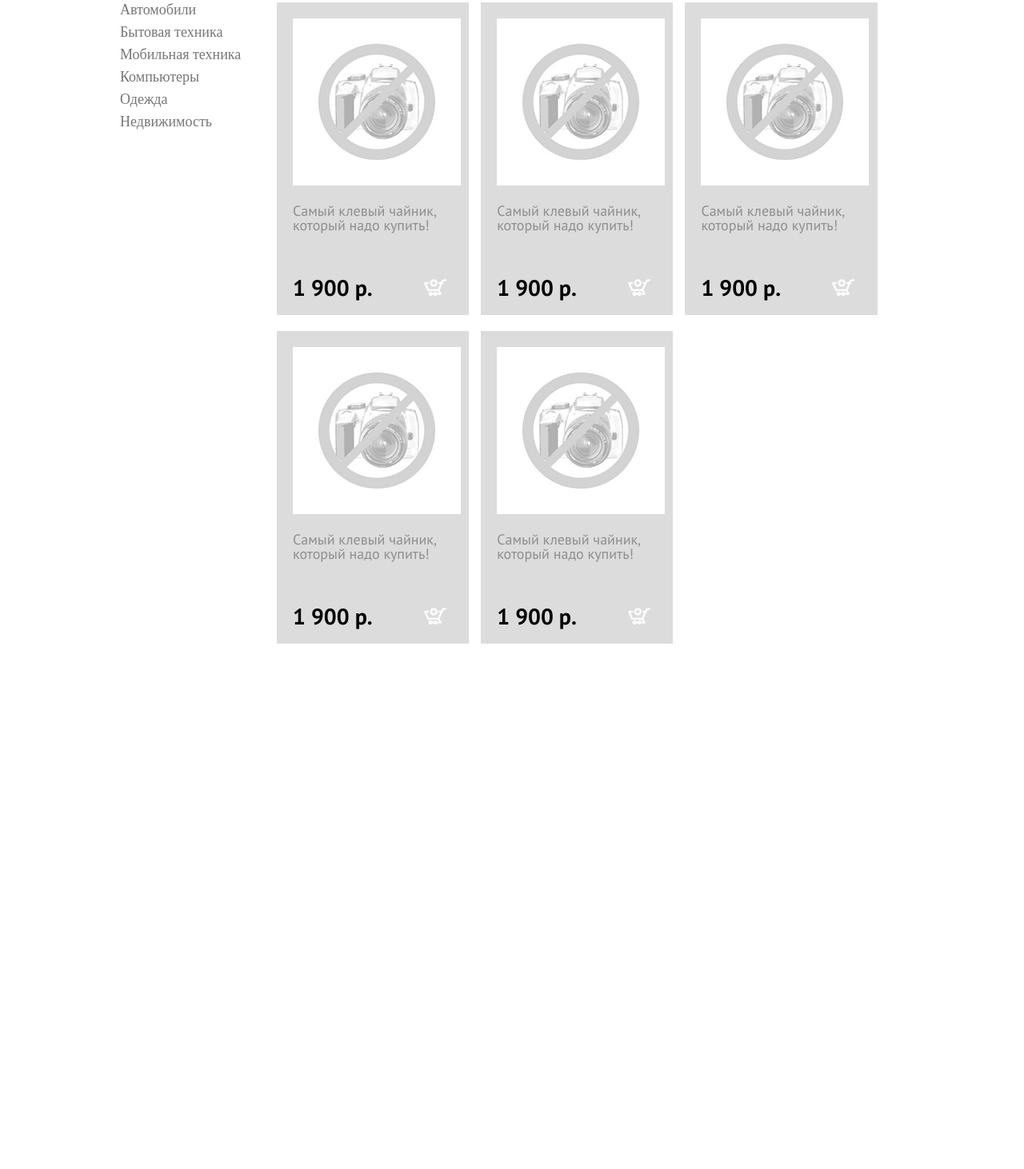
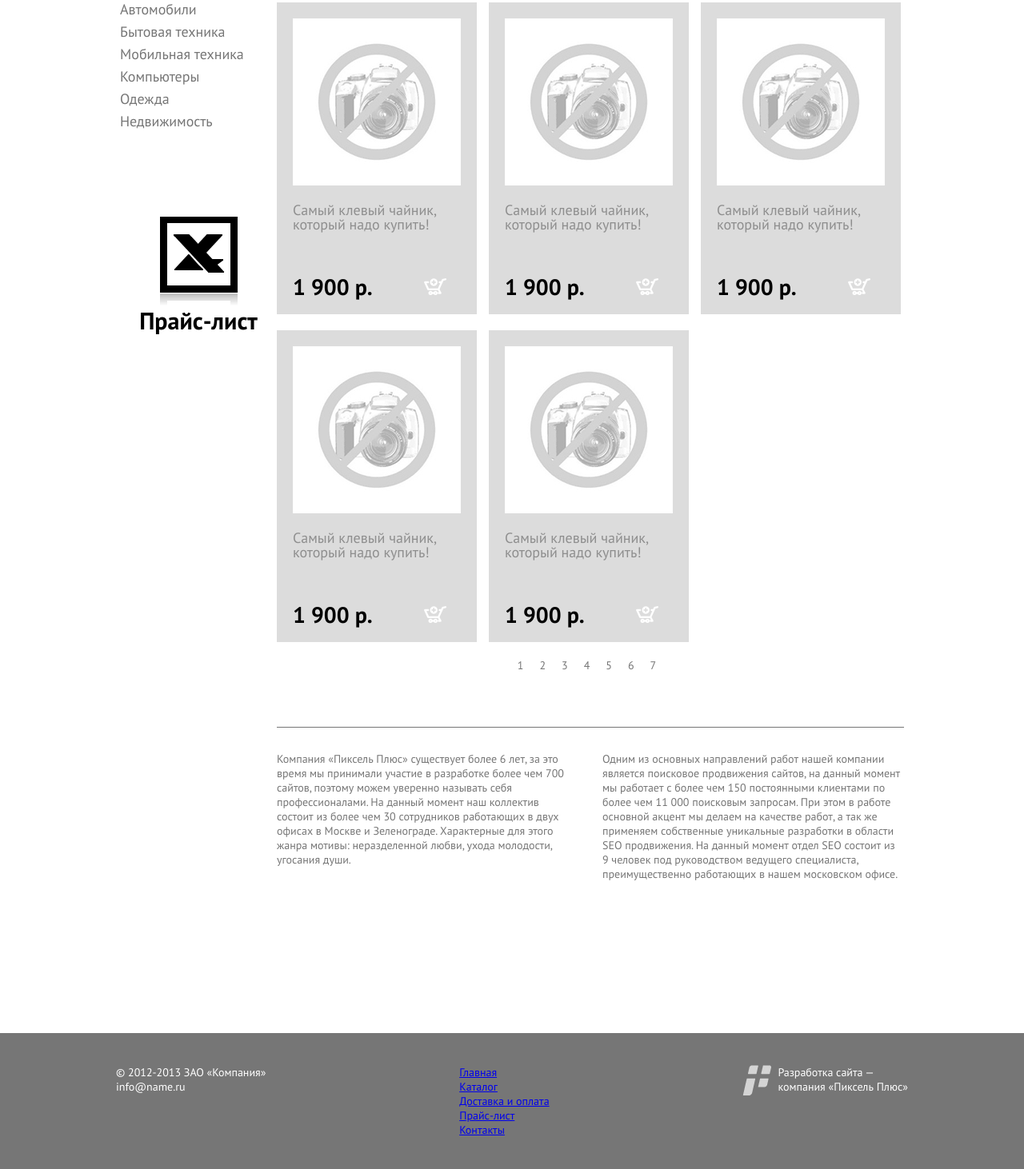
Before and after one commit to antiss11/web-development-practice, a plain HTML site: page shop/main.html in a window 1280 px wide. Shown: the part 755-2217 px from the top of the page at 80% size. Before the commit the page ends 1580 px from the top, so only its background shows below. Drawn offline with Linux system fonts and the light colour scheme.

Commit message:
Доделан фронтэнд главной страницы

```diff
--- a/shop/main.html
+++ b/shop/main.html
@@ -11,11 +11,11 @@
 <body>
   <header class="header">
     <div class="container">
-      <div class="company_label">
-          <div class="company_label__logo"></div>
-          <div class="company_label__description">
-              <p class="company_label__title">Название компании</p>
-              <p class="company_label__slogan">самая клевая компания</p>
+      <div class="company-label">
+          <div class="company-label__logo"></div>
+          <div class="company-label__description">
+              <p class="company-label__title">Название компании</p>
+              <p class="company-label__slogan">самая клевая компания</p>
           </div>
       </div>
       <div class="feedback">
@@ -91,6 +91,12 @@
           <li class="item_container"><a href="javascript:void(0)" class="categories-list__first-level-item">Недвижимость</a></li>
         </ul>
       </nav>
+      <div class="pricelist__container">
+        <a href="javascript:void(0)" class="pricelist__url">
+          <img class="pricelist__image" src="images/ms-excel.png" alt="Прайс-лист">
+        </a>
+        <p class="pricelist__decription">Прайс-лист</p>
+      </div>
     </aside>
 
     <main class="main">
@@ -144,10 +150,69 @@
         <p class="product__price">1 900 р.</p>
         <div class="product__basket"><a href="javascript:void(0)" class="basket__link"></a></div>
       </div>
+
+      <nav class="main__nav">
+        <ul class="nav__list">
+          <li><a href="javascript:void(0)" class="page__num">1</a></li>
+          <li><a href="javascript:void(0)" class="page__num">2</a></li>
+          <li><a href="javascript:void(0)" class="page__num">3</a></li>
+          <li><a href="javascript:void(0)" class="page__num">4</a></li>
+          <li><a href="javascript:void(0)" class="page__num">5</a></li>
+          <li><a href="javascript:void(0)" class="page__num">6</a></li>
+          <li><a href="javascript:void(0)" class="page__num">7</a></li>
+        </ul>
+      </nav>
     </main>
-
   </div>
 
-  <script src="sliderCode.js"></script>
+  <div class="container-about-us">
+    <article class="about-us">
+      <section class="about-us__company">
+        Компания &laquo;Пиксель Плюс&raquo; существует более 6 лет, за это время мы принимали участие в разработке
+        более чем 700 сайтов, поэтому можем уверенно называть себя профессионалами. На данный момент наш коллектив
+        состоит из более чем 30 сотрудников работающих в двух офисах в Москве и Зеленограде. Характерные для этого
+        жанра мотивы: неразделенной любви, ухода молодости, угосания души.
+      </section>
+      <section class="about-us__company">
+        Одним из основных направлений работ нашей компании является поисковое продвижения сайтов, на данный момент мы
+        работает с более чем 150 постоянными клиентами по более чем 11 000 поисковым запросам. При этом в работе основной
+        акцент мы делаем на качестве работ, а так же применяем собственные уникальные разработки в области SEO продвижения.
+        На данный момент отдел SEO состоит из 9 человек под руководством ведущего специалиста, преимущественно работающих в
+        нашем московском офисе.
+      </section>
+    </article>
+  </div>
+
+  <footer class="footer">
+    <div class="footer__container">
+      <section class="years-email">
+        <p>&copy; 2012-2013 ЗАО &laquo;Компания&raquo;</p>
+        <p>info&commat;name.ru</p>
+      </section>
+      <nav class="footer__nav">
+        <ul>
+          <li><a class="footer__nav-item" href="javascript:void(0)">Главная</a></li>
+          <li><a class="footer__nav-item" href="javascript:void(0)">Каталог</a></li>
+          <li><a class="footer__nav-item" href="javascript:void(0)">Доставка и оплата</a></li>
+          <li><a class="footer__nav-item" href="javascript:void(0)">Прайс-лист</a></li>
+          <li><a class="footer__nav-item" href="javascript:void(0)">Контакты</a></li>
+        </ul>
+      </nav>
+      <section class="site-development">
+        <figure class="site-development__fig">
+          <img src="images/company.png" alt="Компания">
+          <figcaption class="site-development__description">
+            <span class="underline">Разработка сайта</span> &mdash; <br> компания &laquo;Пиксель Плюс&raquo;
+          </figcaption>
+        </figure>
+      </section>
+    </div>
+  </footer>
+
+
+
+
+
+  <script src="jsCode.js"></script>
 </body>
 </html>
--- a/shop/styles.css
+++ b/shop/styles.css
@@ -57,8 +57,8 @@ header {
     max-width: 980px;
     display: flex;
     margin: 0 auto;
+    position: relative;
     justify-content: space-between;
-    position: relative;
 }
 
 
@@ -68,12 +68,12 @@ header {
     background-color: #DCDCDC;
 }
 
-.company_label {
+.company-label {
     display: flex;
     font-family: 'PT Sans', sans-serif;
 }
 
-    .company_label__description {
+    .company-label__description {
         display: flex;
         flex-flow: column wrap;
         justify-content: space-between;
@@ -81,23 +81,23 @@ header {
     }
 
 
-    .company_label__logo {
+    .company-label__logo {
         width: 100px;
         height: 100px;
         background: #767676;
     }
 
-    .company_label__title {
+    .company-label__title {
         font-size: 24px;
         font-weight: bold;
     }
 
-    .company_label__description {
+    .company-label__description {
         margin: 5px 15px 15px;
         width: 150px;
     }
 
-    .company_label__slogan {
+    .company-label__slogan {
         font-size: 14px;
     }
 
@@ -170,10 +170,7 @@ header {
 }
 
 .slider {
-    /*max-width: 980px;*/
-    background: no-repeat url("images/1.png");
-    /*background-size: 80%;*/
-    background-position: 50% -20px;
+    background: no-repeat url("images/1.png") 50% -20px;
     margin: 0 auto;
     height: 400px;
 }
@@ -183,8 +180,6 @@ header {
     margin: 0 auto;
     display: block;
     transition: opacity 1s ease-in;
-    /*position: absolute;*/
-    /*width: 130%;*/
 }
 
 .slide:not(.active) {
@@ -211,14 +206,12 @@ header {
     background-image: url(images/arrow.png);
     width: 34px;
     height: 61px;
-    /*display: block;*/
     position: relative;
     top: 50%;
     cursor: pointer;
 }
 
 .slider__button.next {
-    /*float: right;*/
     transform: rotate(180deg);
 }
 
@@ -266,9 +259,11 @@ header {
 }
 
 .aside {
+    font-family: "PT Sans", sans-serif;
     margin-top: 20px;
-    float: left;
     width: 20%;
+    display: flex;
+    flex-direction: column;
 }
 
 .categories__second-level-list {
@@ -292,22 +287,32 @@ header {
 
 
 .main {
-    float: right;
+    font-family: "PT Sans", sans-serif;
     margin-top: 20px;
     width: 80%;
+    display: grid;
+    grid-template-columns: repeat(3, 1fr);
+    grid-template-rows: repeat(2, 1fr) auto;
 }
+
+.main:after {
+    content: " ";
+    flex: auto;
+}
+
+
 
 .product {
     padding: 20px;
-    width: calc(30% - 20px - 15px);
     float: left;
     background-color: #DCDCDC;
     margin-bottom: 20px;
     margin-right: 15px;
 }
 
+
+
 .product__info {
-    font-family: "PT Sans", sans-serif;
     font-size: 18px;
     color: #8E8E8E;
     margin: 20px 0 55px;
@@ -332,3 +337,91 @@ header {
 .visible {
     display: block;
 }
+
+.pricelist__container {
+    margin-top: 110px;
+    display: flex;
+    flex-direction: column;
+    align-items: center;
+    font-family: "PT Sans", sans-serif;
+    font-weight: bold;
+    font-size: 30px;
+    align-content: center;
+}
+
+.main__nav {
+    width: 100%;
+    grid-row: 3/4;
+    grid-column: 2/3;
+}
+
+.nav__list {
+    display: flex;
+    justify-content: center;
+}
+
+.page__num {
+    text-decoration: none;
+    font-family: "PT Sans", sans-serif;
+    font-size: 14px;
+    color: #767676;
+    margin-right: 20px;
+}
+
+.page__num:hover {
+    color: #000;
+    font-size: 16px;
+}
+
+.container-about-us {
+    max-width: 980px;
+    margin: 70px auto 0;
+    display: flex;
+    justify-content: flex-end;
+}
+
+.about-us {
+    width: calc(80 * 980px / 100);
+    display: flex;
+    justify-content: space-between;
+    color: #767676;
+    font: 14px normal, "PT Sans", sans-serif;
+    border-top: 1px solid;
+    padding-top: 30px;
+}
+
+.about-us__company {
+    width: calc(50% - 15px);
+}
+
+.footer {
+    background: var(--brand-color);
+    color: #fff;
+    margin-top: 190px;
+    font: 14px normal, "PT Sans", sans-serif;
+    padding: 40px 0;
+}
+
+.footer__container {
+    max-width: 990px;
+    margin: 0 auto;
+    display: flex;
+    justify-content: space-between;
+}
+}
+
+.footer__nav-item {
+    color: #fff;
+    display: inline-block;
+    text-decoration: none;
+    border-bottom: 1px solid;
+}
+
+.site-development__fig {
+    display: flex;
+    flex-direction: row;
+}
+
+.site-development__description {
+    margin-left: 8px;
+}
```
Also changed, not shown: shop/images/company.png (added), shop/images/ms-excel.png (added). Lines whose indentation alone changed are shown as unchanged.
